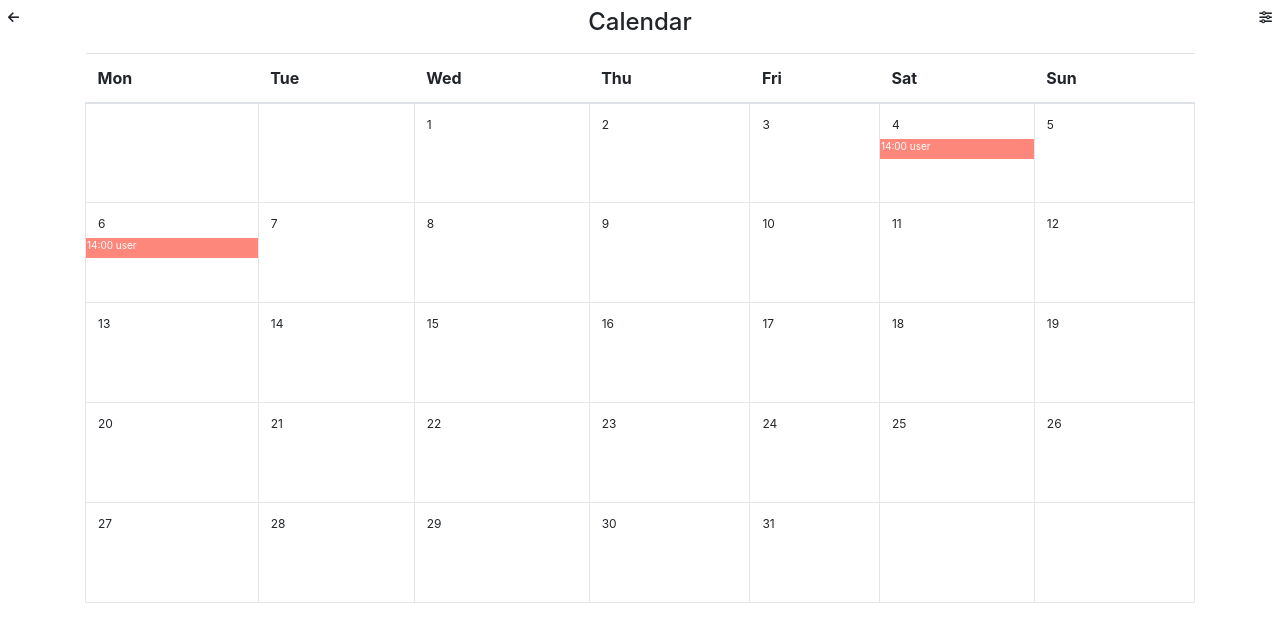
After one commit to syedbilal28/dater-app, a Django app: template dater/daterapp/templates/calendar.html in a window 1280 px wide. The commit adds this page. Shown: the top 642 px of the page. Run offline with Django 3.2, Linux system fonts and the light colour scheme; the template is opened without the code that fills it, so the values that code supplies are empty; some libraries are stand-ins or nearby versions.

Commit message:
added calendar

```diff
--- /dev/null
+++ b/dater/daterapp/templates/calendar.html
@@ -0,0 +1,319 @@
+<!DOCTYPE html>
+<html lang="en">
+<head>
+    <meta charset="UTF-8">
+    <meta http-equiv="X-UA-Compatible" content="IE=edge">
+    <meta name="viewport" content="width=device-width, initial-scale=1.0">
+    <link rel="stylesheet" href="https://cdn.jsdelivr.net/npm/bootstrap@4.6.0/dist/css/bootstrap.min.css" integrity="sha384-B0vP5xmATw1+K9KRQjQERJvTumQW0nPEzvF6L/Z6nronJ3oUOFUFpCjEUQouq2+l" crossorigin="anonymous">
+    <script src="https://kit.fontawesome.com/260e5e3e40.js" crossorigin="anonymous"></script>
+    <script src="https://code.jquery.com/jquery-3.6.0.min.js" integrity="sha256-/xUj+3OJU5yExlq6GSYGSHk7tPXikynS7ogEvDej/m4=" crossorigin="anonymous"></script>
+    <script src='http://fullcalendar.io/js/fullcalendar-2.1.1/lib/moment.min.js'></script>
+    <script src='http://fullcalendar.io/js/fullcalendar-2.1.1/lib/jquery.min.js'></script>
+    <script src="http://fullcalendar.io/js/fullcalendar-2.1.1/lib/jquery-ui.custom.min.js"></script>
+    <script src='http://fullcalendar.io/js/fullcalendar-2.1.1/fullcalendar.min.js'></script>
+
+
+
+    <title>Calendar</title>
+    <script>
+
+	$(document).ready(function() {
+        const date= new Date()
+
+        const starting_day= date.getDay()
+        console.log(starting_day)
+        var end_date= new Date(date.getFullYear(),date.getMonth(),0).getDate()
+        console.log(date.getDay,date.getMonth)
+        var calendar_boxes=document.querySelectorAll(".date")
+        var counter=1
+        end_date=end_date+starting_day
+        console.log(end_date)
+        for(i = starting_day; i < end_date; i++){
+            // alert(i)
+            calendar_boxes[i].innerText=counter
+            counter+=1
+        }
+    })
+    </script>
+    <style>
+        .calendar-row{
+            height: 100px !important;
+            max-height: 500px !important;
+        }
+        .calendar-box{
+            height:100px !important;
+            max-height: 500px !important;
+            border: 1px solid #e6e6e6;
+            overflow-y: auto;
+        }
+        .date{
+           font-size: 12px;
+
+
+        }
+        .meeting{
+            font-size: 10px;
+            background-color: #fe877c;
+            color: white;
+            height: auto;
+        }
+        p{
+            margin-bottom: 5px;
+        }
+    </style>
+
+</head>
+<body>
+    <nav class="row p-2">
+        <div class="col-2 text-left small"><i class="fas fa-arrow-left btns"></i></div>
+        <div class="col-8 text-center"><h4>Calendar</h4></div>
+        <div class="col-2 text-right small"><i class="fas fa-sliders-h btns"></i></div>
+    </nav>
+    <div class="container">
+        <div id="table-wrapper">
+            <table class="table">
+                <thead>
+                    <tr>
+                        <th scope="col">Mon</th>
+                        <th scope="col">Tue</th>
+                        <th scope="col">Wed</th>
+                        <th scope="col">Thu</th>
+                        <th scope="col">Fri</th>
+                        <th scope="col">Sat</th>
+                        <th scope="col">Sun</th>
+                    </tr>
+                </thead>
+                <tbody>
+                    <tr class="calendar-row">
+                        <td class="calendar-box">
+                            <div class="calendar-div">
+                                <p class="date"></p>
+
+                            </div>
+                        </td>
+                        <td class="calendar-box">
+                            <div class="calendar-div">
+                                <p class="date"></p>
+
+                            </div>
+                        </td>
+                        <td class="calendar-box">
+                            <div class="calendar-div">
+                                <p class="date"></p>
+
+                            </div>
+                        </td>
+                        <td class="calendar-box">
+                            <div class="calendar-div">
+                                <p class="date"></p>
+
+                            </div>
+                        </td>
+                        <td class="calendar-box">
+                            <div class="calendar-div">
+                                <p class="date"></p>
+
+                            </div>
+                        </td>
+                        <td class="calendar-box">
+                            <div class="calendar-div">
+                                <p class="date"></p>
+                                <div class="row meeting px-1">
+                                    <p>14:00 user</p>
+                                </div>
+                            </div>
+                        </td>
+                        <td class="calendar-box">
+                            <div class="calendar-div">
+                                <p class="date"></p>
+
+                            </div>
+                        </td>
+                    </tr>
+                    <tr class="calendar-row">
+                        <td class="calendar-box">
+                            <div class="calendar-div">
+                                <p class="date"></p>
+                                <div class="row meeting px-1">
+                                    <p>14:00 user</p>
+                                </div>
+                            </div>
+                        </td>
+                        <td class="calendar-box">
+                            <div class="calendar-div">
+                                <p class="date"></p>
+
+                            </div>
+                        </td>
+                        <td class="calendar-box">
+                            <div class="calendar-div">
+                                <p class="date"></p>
+
+                            </div>
+                        </td>
+                        <td class="calendar-box">
+                            <div class="calendar-div">
+                                <p class="date"></p>
+
+                            </div>
+                        </td>
+                        <td class="calendar-box">
+                            <div class="calendar-div">
+                                <p class="date"></p>
+
+                            </div>
+                        </td>
+                        <td class="calendar-box">
+                            <div class="calendar-div">
+                                <p class="date"></p>
+
+                            </div>
+                        </td>
+                        <td class="calendar-box">
+                            <div class="calendar-div">
+                                <p class="date"></p>
+
+                            </div>
+                        </td>
+                    </tr>
+                    <tr class="calendar-row">
+                        <td class="calendar-box">
+                            <div class="calendar-div">
+                                <p class="date"></p>
+
+                            </div>
+                        </td>
+                        <td class="calendar-box">
+                            <div class="calendar-div">
+                                <p class="date"></p>
+
+                            </div>
+                        </td>
+                        <td class="calendar-box">
+                            <div class="calendar-div">
+                                <p class="date"></p>
+
+                            </div>
+                        </td>
+                        <td class="calendar-box">
+                            <div class="calendar-div">
+                                <p class="date"></p>
+
+                            </div>
+                        </td>
+                        <td class="calendar-box">
+                            <div class="calendar-div">
+                                <p class="date"></p>
+
+                            </div>
+                        </td>
+                        <td class="calendar-box">
+                            <div class="calendar-div">
+                                <p class="date"></p>
+
+                            </div>
+                        </td>
+                        <td class="calendar-box">
+                            <div class="calendar-div">
+                                <p class="date"></p>
+
+                            </div>
+                        </td>
+                    </tr>
+                    <tr class="calendar-row">
+                        <td class="calendar-box">
+                            <div class="calendar-div">
+                                <p class="date"></p>
+
+                            </div>
+                        </td>
+                        <td class="calendar-box">
+                            <div class="calendar-div">
+                                <p class="date"></p>
+
+                            </div>
+                        </td>
+                        <td class="calendar-box">
+                            <div class="calendar-div">
+                                <p class="date"></p>
+
+                            </div>
+                        </td>
+                        <td class="calendar-box">
+                            <div class="calendar-div">
+                                <p class="date"></p>
+
+                            </div>
+                        </td>
+                        <td class="calendar-box">
+                            <div class="calendar-div">
+                                <p class="date"></p>
+
+                            </div>
+                        </td>
+                        <td class="calendar-box">
+                            <div class="calendar-div">
+                                <p class="date"></p>
+
+                            </div>
+                        </td>
+                        <td class="calendar-box">
+                            <div class="calendar-div">
+                                <p class="date"></p>
+
+                            </div>
+                        </td>
+                    </tr>
+                    <tr class="calendar-row">
+                        <td class="calendar-box">
+                            <div class="calendar-div">
+                                <p class="date"></p>
+
+                            </div>
+                        </td>
+                        <td class="calendar-box">
+                            <div class="calendar-div">
+                                <p class="date"></p>
+
+                            </div>
+                        </td>
+                        <td class="calendar-box">
+                            <div class="calendar-div">
+                                <p class="date"></p>
+
+                            </div>
+                        </td>
+                        <td class="calendar-box">
+                            <div class="calendar-div">
+                                <p class="date"></p>
+
+                            </div>
+                        </td>
+                        <td class="calendar-box">
+                            <div class="calendar-div">
+                                <p class="date"></p>
+
+                            </div>
+                        </td>
+                        <td class="calendar-box">
+                            <div class="calendar-div">
+                                <p class="date"></p>
+
+                            </div>
+                        </td>
+                        <td class="calendar-box">
+                            <div class="calendar-div">
+                                <p class="date"></p>
+
+                            </div>
+                        </td>
+                    </tr>
+                </tbody>
+            </table>
+        </div>
+    </div>
+
+
+</body>
+
+</html>
--- a/dater/daterapp/urls.py
+++ b/dater/daterapp/urls.py
@@ -13,7 +13,8 @@ urlpatterns=[
     path("profile/<str:username>/",views.ProfileView,name="Profile"),
     path("chat/<str:username>/",views.Chat,name="Chat"),
     path("inbox/<str:username>/",views.Inbox,name="Inbox"),
-    path("uploadimg/",views.UploadImage,name="UploadImage")
+    path("uploadimg/",views.UploadImage,name="UploadImage"),
+    path("calendar/<str:username>/",views.calendar,name="Calendar")
 
 
 ]
```
Also changed, not shown: dater/daterapp/models.py (+16 -0 lines), dater/daterapp/templates/classic_view.html (+6 -1 lines), dater/daterapp/templates/gallery_view.html (+6 -1 lines), dater/daterapp/views.py (+7 -1 lines), dater/media/syed.bilal.sba/Images/Original_People_Photography_by_Jovana_Rikalo___Conceptual_Art_on__2GSqspR.jpeg (added), dater/media/syed.bilal.sba/Images/Original_People_Photography_by_Jovana_Rikalo___Conceptual_Art_on__3SmO30w.jpeg (added), dater/media/syed.bilal.sba/Images/TikTok.jpeg (added), dater/media/syed.bilal.sba/Images/TikTok_T4IMGia.jpeg (added).
